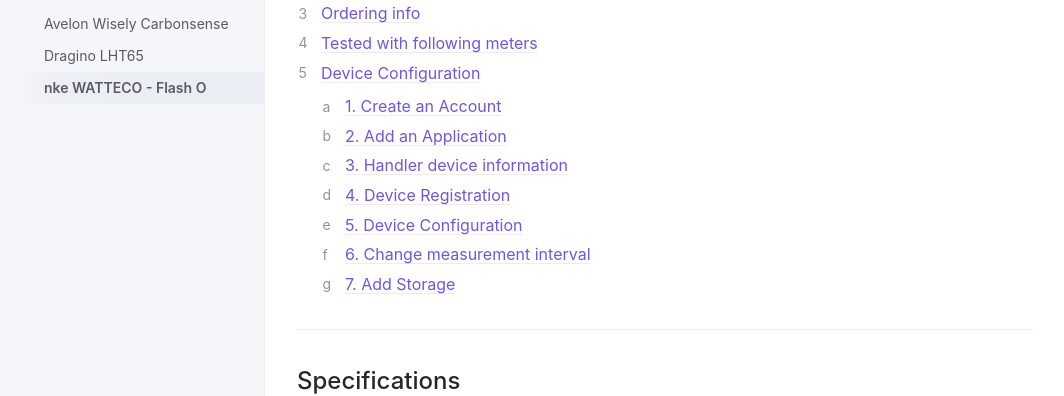
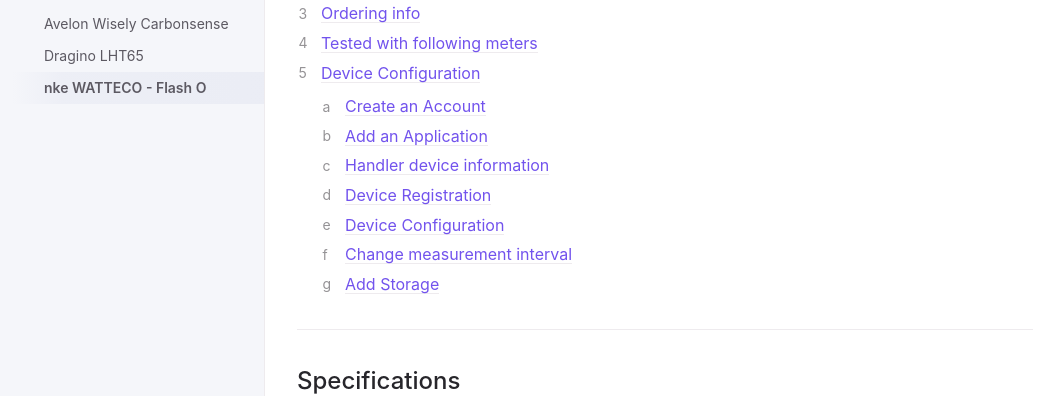
Before and after one commit to hslu-ige-laes/lora-devices-ttn, a Jekyll site: the page built from docs/sensors/nke-watteco-flash-o.md, in a window 1280 px wide and 1400 px high, scrolled down 270 px. Shown: the part 164-560 px from the top of the window, without its empty margins (107-1171 px from the left). Built offline with Jekyll 4.4.1, drawn with Linux system fonts in a browser that asks for light colours; some of the changed text lies outside the part shown.

Commit message:
Update nke-watteco-flash-o.md

```diff
--- a/docs/sensors/nke-watteco-flash-o.md
+++ b/docs/sensors/nke-watteco-flash-o.md
@@ -55,7 +55,7 @@ The Flash'O detects the impulses of flashin LED's from pulse meters: e.g. water,
 ---
 
 ## Device Configuration
-### 1. Create an Account
+### Create an Account
 > To register your device you’ll need a "The Things Network" account.<br>
 > If you don't have one already, please follow these steps:
 
@@ -64,7 +64,7 @@ The Flash'O detects the impulses of flashin LED's from pulse meters: e.g. water,
 2. Select [Console](https://console.thethingsnetwork.org/) from the menue on top right
 3. From the top right `menu`, select `your name > Settings`. Then change the `default Handler` if the one currently selected is not where you’ll be deploying most of your devices.
 
-### 2. Add an Application
+### Add an Application
 
 > To keep the payload decoder as simple as possible it is recommended to create an own application only for the nke watteco sensors. You can add multiple sensors from nke-watteco of different types to the application.
 
@@ -79,11 +79,11 @@ The Flash'O detects the impulses of flashin LED's from pulse meters: e.g. water,
 
 > You will be redirected to the newly added Application page.
 
-### 3. Handler device information
+### Handler device information
 
 > The supplier should give you a csv file where you can find the `DevEUI`, `AppEUI` and `AppKey`
 
-### 4. Device Registration
+### Device Registration
 
 > Before a device can communicate via "The Things Network" we need to register it with an application.<br>
 > The nke WATTECO sensors use the so called "Over The Air Activation" (OTAA) and for a secure communication we will need to register the beforehand mentioned keys.
@@ -101,7 +101,7 @@ The Flash'O detects the impulses of flashin LED's from pulse meters: e.g. water,
 6. The device should log in and you should see a green circle as `Status` in the tab `Device Overview`.
    - if not, please wait several hours and check again. The first attempt might take a while.
 
-### 5. Device Configuration
+### Device Configuration
 
 > Now you can see the incoming telegrams in the tab Data, but their content, the payload, is cryptic...!<br>
 > We need to tell the "The Things Network" where to find e.g. the counter value in these cryptic numbers and letters. We can do that with configuring a "Payload Decoder Function".
@@ -663,7 +663,7 @@ function Decoder(bytes, port) {
 > Now you should be able to see the decoded data of your sensor in the tab `Data`.<br>
 > Trigger a new telegram by pressing the small button.<br><br>
 
-### 6. Change measurement interval
+### Change measurement interval
 > The Flash'O sends per default a telegram once a day with the counter value.<br>
 > If you want to change that you have to send a telegram to the device. To do so follow the instructions below.<br>
 > There are two properties of the Flash'O, the min sending interval in seconds and the impuls count.<br>
@@ -676,7 +676,7 @@ function Decoder(bytes, port) {
 
 > For details and other combinations see [Frame Examples](http://support.nke-watteco.com/flasho/#FrameExamples)
 
-### 7. Add Storage
+### Add Storage
 > Normally incoming data in the network only gets forwarded to the end user applications and does not get saved.<br>
 > "The Things Network" offers a seven day storage which is accessible through an API. To activate it, follow these steps.
 
```
